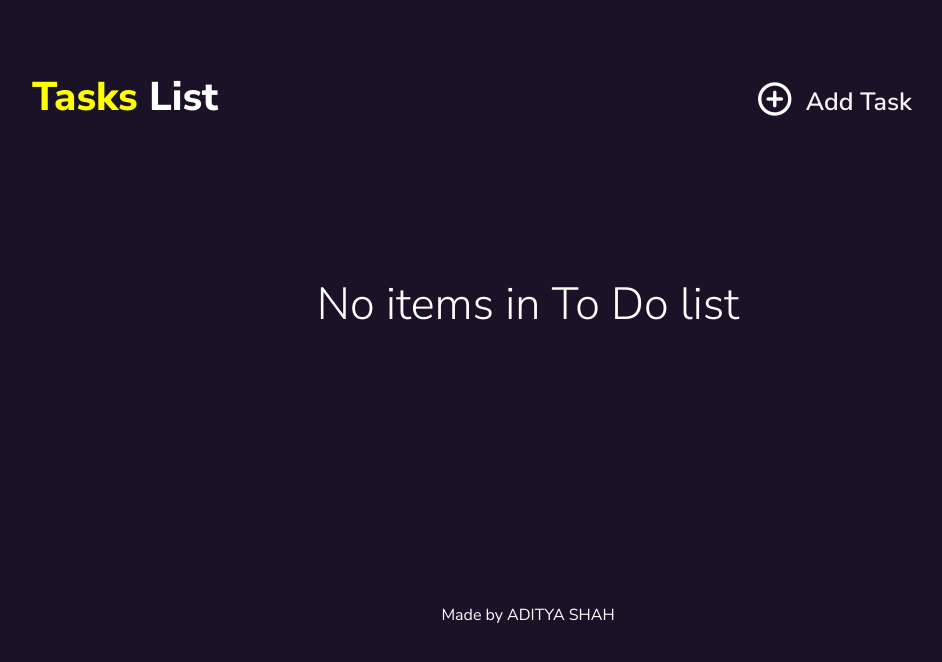
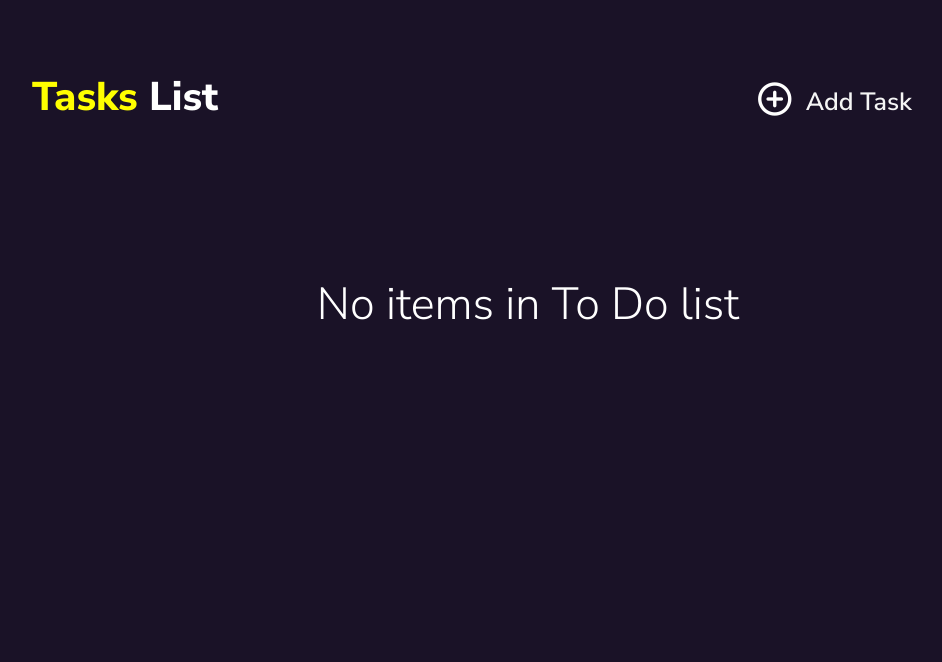
Before and after one commit to AdityaShah7867/TO-DO-LIST-, a plain HTML site: page index.html in a window 1280 px wide. Shown: the whole page, without its empty margins (112-1054 px from the left). Drawn offline with nearby package versions, Linux system fonts and the light colour scheme.

Commit message:
Update index.html

```diff
--- a/index.html
+++ b/index.html
@@ -100,7 +100,7 @@
 
       <footer>
         <div>
-          Made by ADITYA SHAH
+
 
         </div>
       </footer>
```
